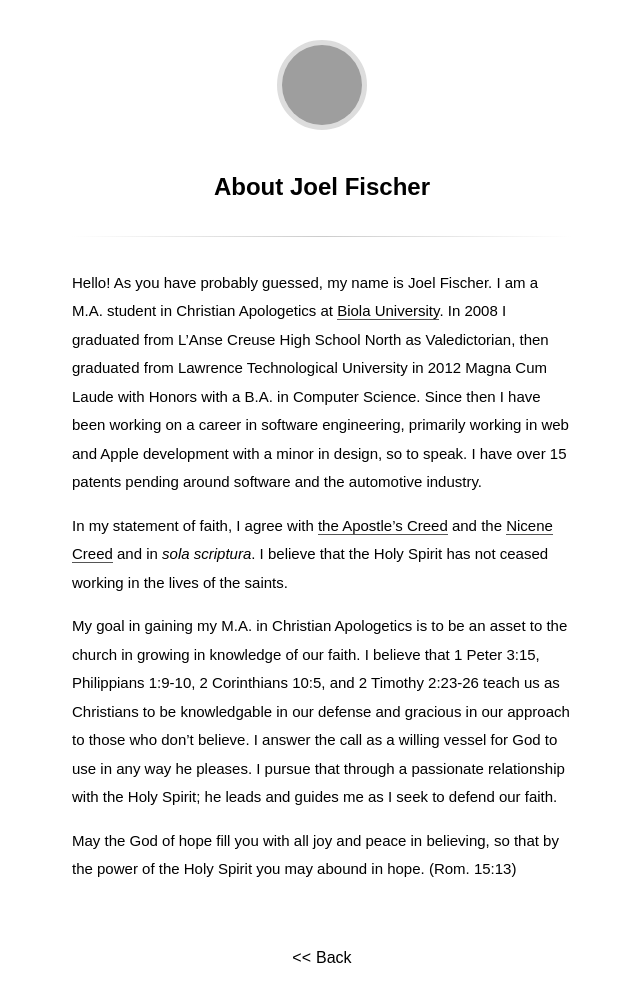
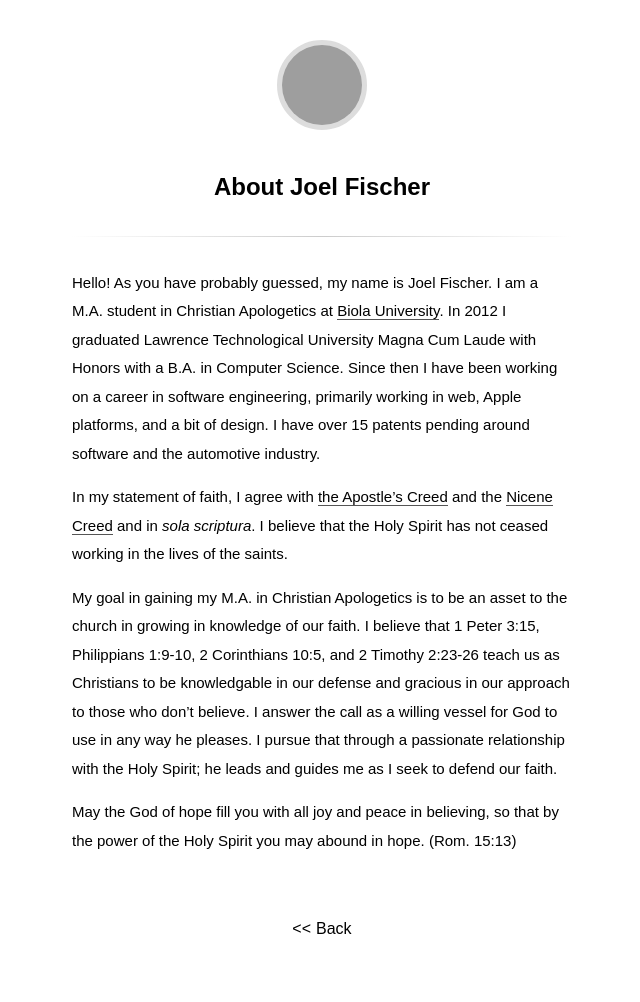
Before and after one commit to joeljfischer/joeljfischer.github.io, a Jekyll site: the page built from about.md, in a window 1280 px wide, cut to the strip 0-1012 px from the top of the page. Shown: the top 1002 px of the strip, without its empty margins (318-958 px from the left). Built offline with Jekyll 4.4.1, drawn with Linux system fonts in a browser that asks for light colours; some web fonts are replaced; grey boxes are pictures that could not be loaded.

Commit message:
Minor about updates

```diff
--- a/about.md
+++ b/about.md
@@ -3,7 +3,7 @@ layout: page
 title: About Joel Fischer
 ---
 
-Hello! As you have probably guessed, my name is Joel Fischer. I am a M.A. student in Christian Apologetics at [Biola University](https://www.biola.edu). In 2008 I graduated from L'Anse Creuse High School North as Valedictorian, then graduated from Lawrence Technological University in 2012 Magna Cum Laude with Honors with a B.A. in Computer Science. Since then I have been working on a career in software engineering, primarily working in web and Apple development with a minor in design, so to speak. I have over 15 patents pending around software and the automotive industry.
+Hello! As you have probably guessed, my name is Joel Fischer. I am a M.A. student in Christian Apologetics at [Biola University](https://www.biola.edu). In 2012 I graduated Lawrence Technological University Magna Cum Laude with Honors with a B.A. in Computer Science. Since then I have been working on a career in software engineering, primarily working in web, Apple platforms, and a bit of design. I have over 15 patents pending around software and the automotive industry.
 
 In my statement of faith, I agree with [the Apostle's Creed](http://christianity.about.com/od/christiandoctrines/qt/apostlescreed.htm) and the [Nicene Creed](http://christianity.about.com/od/christiandoctrines/qt/thenicenecreed.htm) and in *sola scriptura*. I believe that the Holy Spirit has not ceased working in the lives of the saints.
 
```
